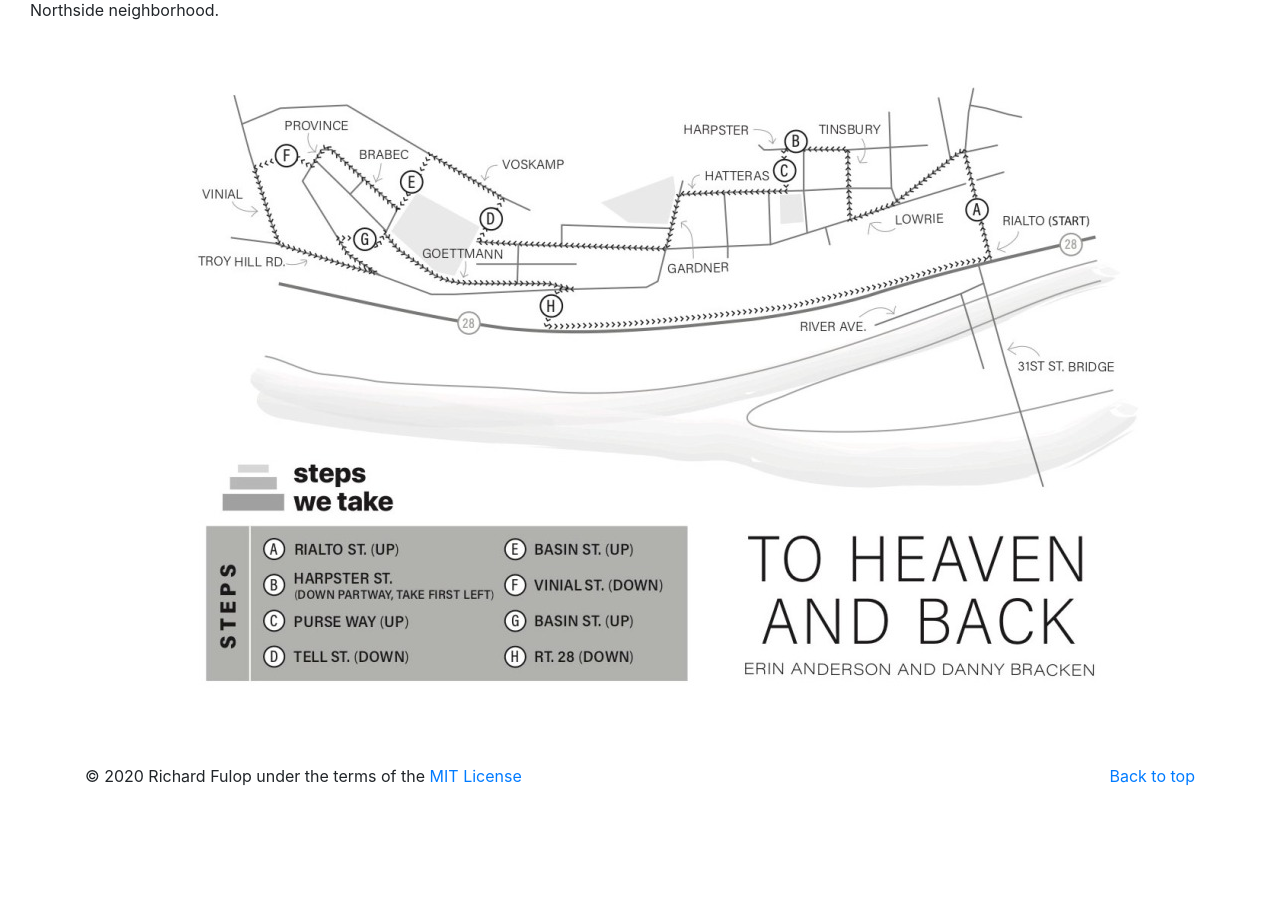
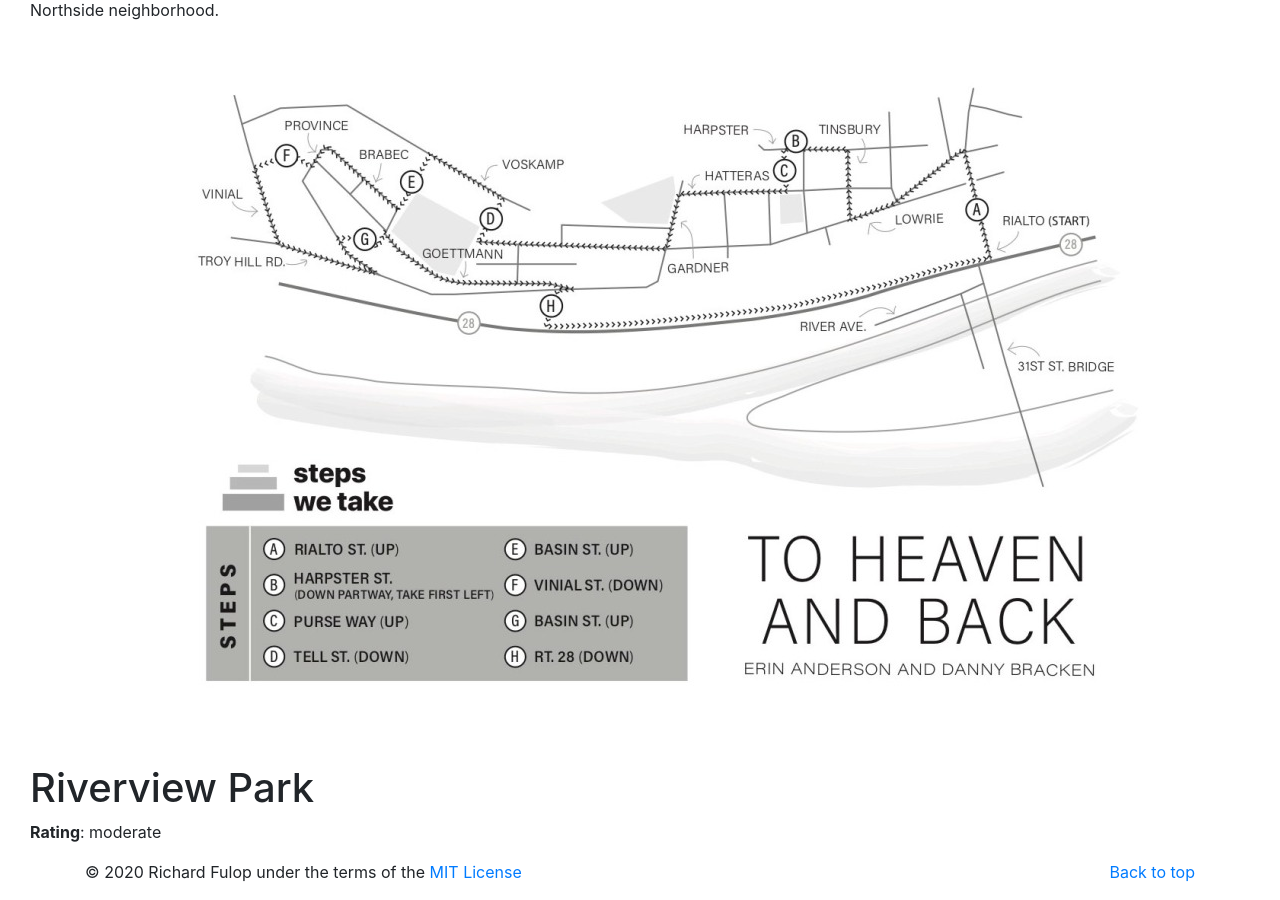
Before and after one commit to richiebful/richiebful.github.io, a Jekyll site: the page built from _posts/2020-05-03-Best-Northside-Hikes.md, in a window 1280 px wide and 900 px high, scrolled down 1066 px. Built offline with Jekyll 4.4.1, drawn with Linux system fonts in a browser that asks for light colours; before the commit the page ends 1870 px from its top, so only the background shows below that.

Commit message:
Fix img hopefully

```diff
--- a/_posts/2020-05-03-Best-Northside-Hikes.md
+++ b/_posts/2020-05-03-Best-Northside-Hikes.md
@@ -20,4 +20,8 @@
 
 One part urban trail, one part interactive art exhibit, [Troy Hill Steps](https://troyhillsteps.com/) "invites you to listen in on the stories, struggles, memories, and dreams of Troy Hill residents as you weave your way up and down the steps that span the neighborhood." After you install the Echoes app, you can tune into a walking tour of this hilly Northside neighborhood.
 
-<img src="{{ site.baseurl }}{% link assets/troy-hill-steps.jpg %}" alt="Troy Hill Steps trail map">
+<img src="/assets/troy-hill-steps.jpg" alt="Troy Hill Steps trail map">
+
+# Riverview Park
+
+**Rating**: moderate
```
